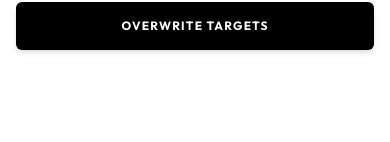
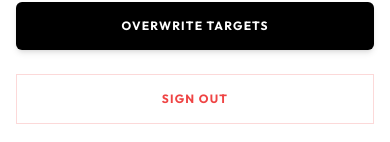
Before and after one commit to srisaimanikantha/Nutri-Track, a React app in the folder frontend/: page /profile in a window 390 px wide. Shown: the part 752-894 px from the top of the page. Before the commit the page ends 850 px from the top, so only its background shows below. Built offline with nearby package versions, Linux system fonts and the light colour scheme; no server answers; sample sign-in values are in the browser's storage; the HTML template or start-up script is replaced by a standard one.

Commit message:
feat: add clear sign out button to profile page for mobile users

```diff
--- a/frontend/src/pages/Profile.jsx
+++ b/frontend/src/pages/Profile.jsx
@@ -5,8 +5,13 @@ import axios from 'axios';
 import { motion } from 'framer-motion';
 
 function Profile() {
-  const { currentUser, dbUser, refreshDbUser } = useAuth();
+  const { currentUser, dbUser, refreshDbUser, logout } = useAuth();
   const navigate = useNavigate();
+
+  const handleLogout = async () => {
+      await logout();
+      navigate('/');
+  };
 
   const [formData, setFormData] = useState({
     uid: currentUser?.uid || '',
@@ -107,6 +112,14 @@ function Profile() {
               <button type="submit" disabled={loading} className="glass-button-primary w-full mt-8 py-4 uppercase tracking-widest text-xs">
                 {loading ? 'Executing...' : 'Overwrite Targets'}
               </button>
+
+              <button
+                type="button"
+                onClick={handleLogout}
+                className="w-full mt-4 py-4 uppercase tracking-widest text-xs font-bold border border-red-500/20 text-red-500 hover:bg-red-500 hover:text-white transition-colors"
+               >
+                Sign Out
+              </button>
             </form>
           </motion.div>
       </div>
```
